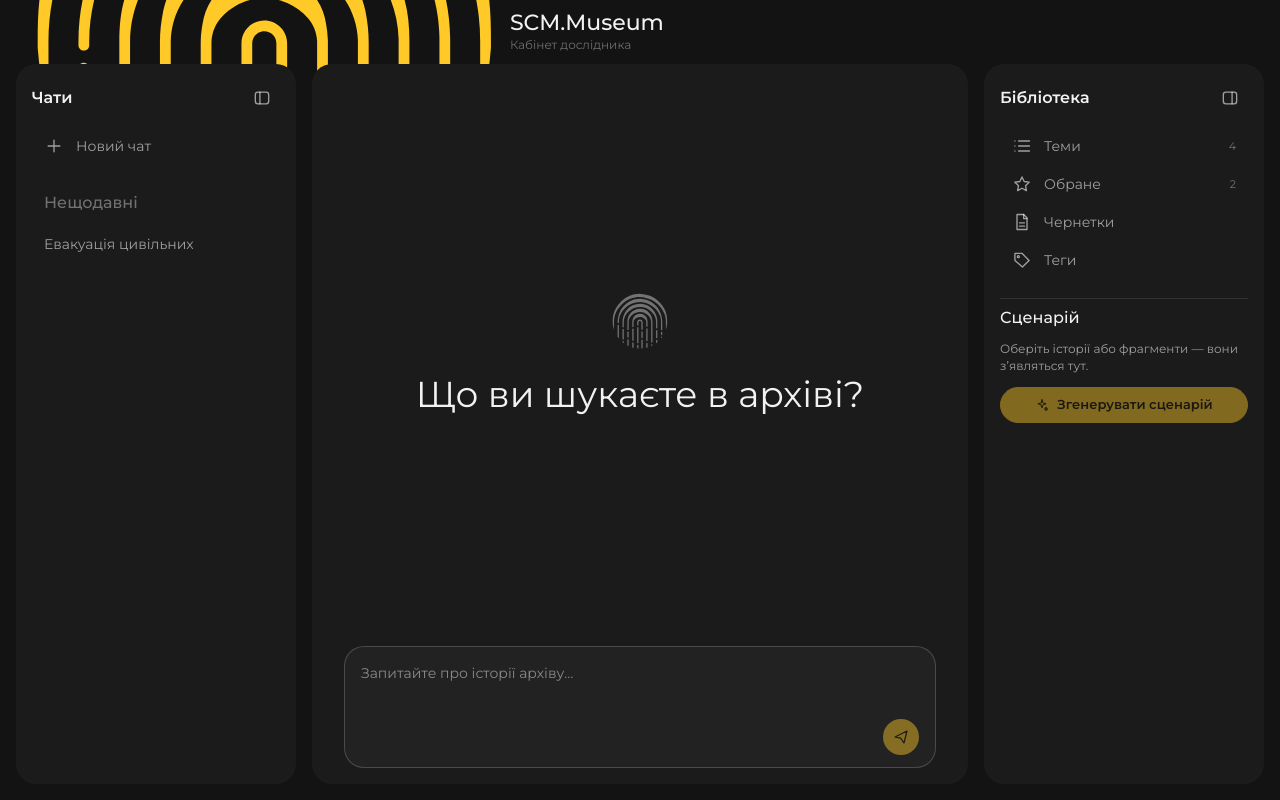
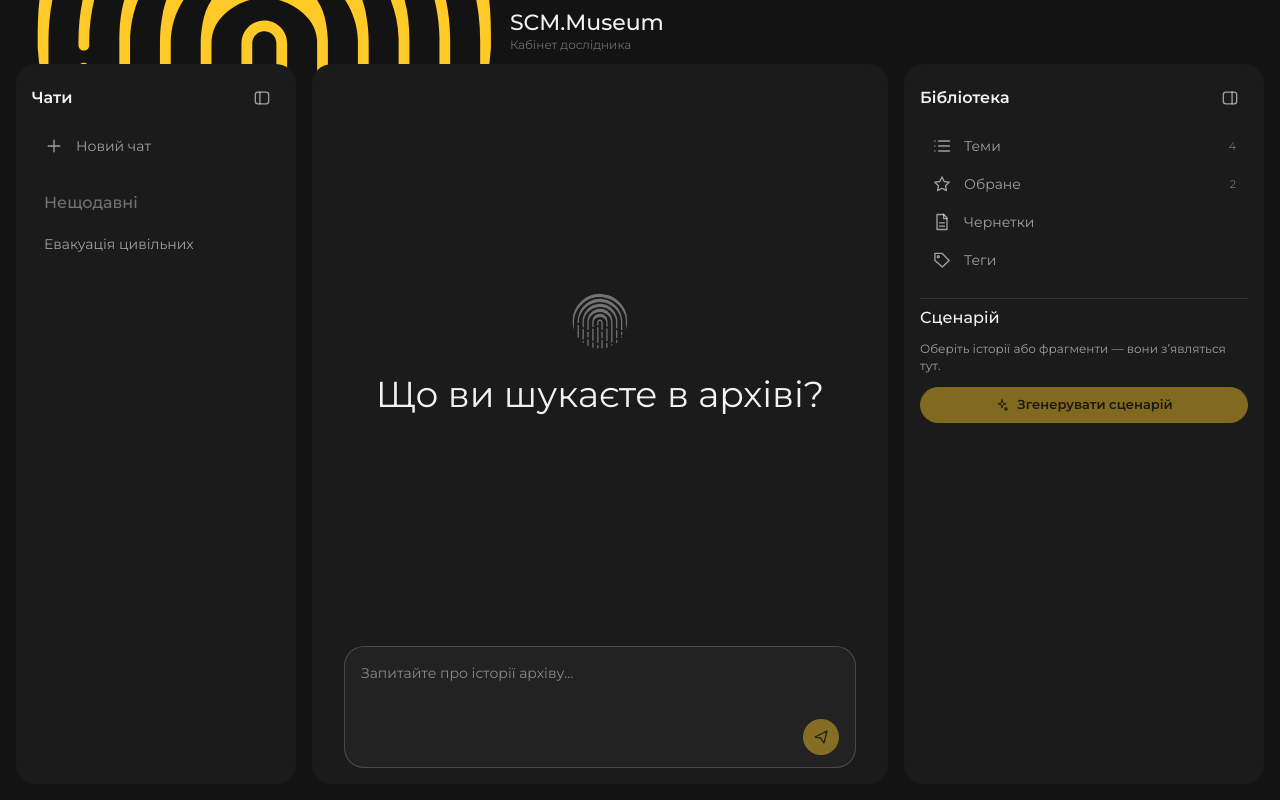
Before and after one commit to mikelebedenko/scm-museum, a React (Vite) app: page / in a window 1280 px wide. Built offline with nearby package versions, Linux system fonts and the light colour scheme.

Commit message:
Narrower chat column (560), wider library panel (360)
Co-Authored-By: Claude Sonnet 5.5 <noreply@anthropic.com>

```diff
--- a/src/styles/tokens/scale.css
+++ b/src/styles/tokens/scale.css
@@ -20,8 +20,8 @@
   --header-height: 64px;
   --sidebar-width: 280px;
   --sidebar-rail-width: 56px;
-  --lib-width: 280px;
-  --container-chat: 640px;
+  --lib-width: 360px;
+  --container-chat: 560px;
   --container-sm: 820px;
   --container-md: 1200px;
   --container-lg: 1400px;
```
